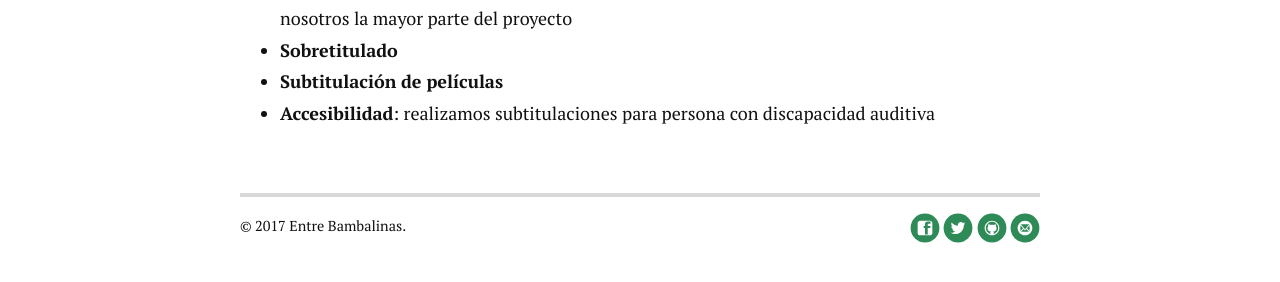
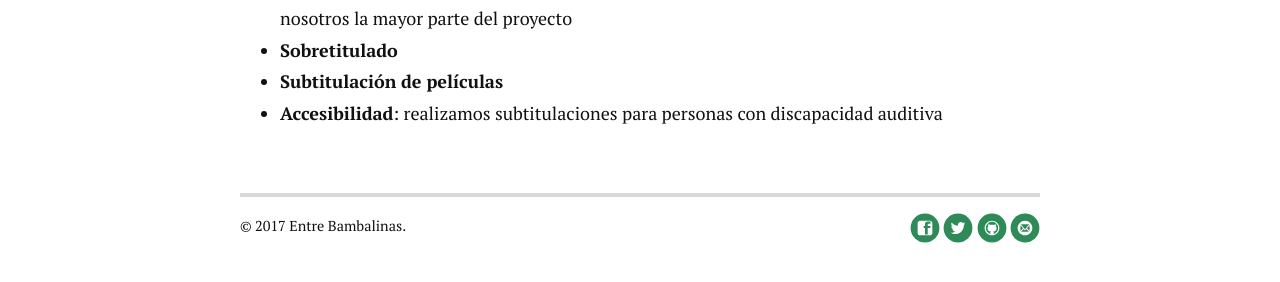
Before and after one commit to entrebambalinas/entrebambalinas.github.io, a Jekyll site: the page built from servicios.md, in a window 1280 px wide. Shown: the part 519-801 px from the top of the page. Built offline with Jekyll 4.4.1, drawn with Linux system fonts in a browser that asks for light colours; nearby versions of some CDN libraries.

Commit message:
Update servicios.md

```diff
--- a/servicios.md
+++ b/servicios.md
@@ -10,4 +10,4 @@ title: Servicios
 - **Intermediación**: ofrecemos este servicio estrechamente ligado con el de la interpretación para hacer los proyectos lo más sencillos posibles,  de forma que que los clientes puedan delegar en nosotros la mayor parte del proyecto
 - **Sobretitulado**
 - **Subtitulación de películas**
-- **Accesibilidad**: realizamos subtitulaciones para persona con discapacidad auditiva
+- **Accesibilidad**: realizamos subtitulaciones para personas con discapacidad auditiva
```
